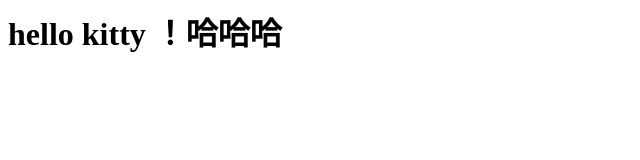
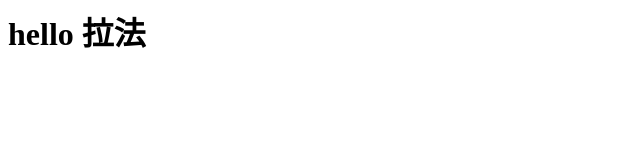
Before and after one commit to huazhengyin/nacos, a plain HTML site: page index.html in a window 1280 px wide. Shown: the whole page, without its empty margins (0-640 px from the left). Drawn offline with Linux system fonts and the light colour scheme.

Commit message:
master提交

```diff
--- a/index.html
+++ b/index.html
@@ -1,7 +1,7 @@
 <html>
 <body>
 
-<h1>hello kitty ！哈哈哈</h1>
+<h1>hello 拉法</h1>
 
 </body>
 </html>
```
Also changed, not shown: test6.txt.
